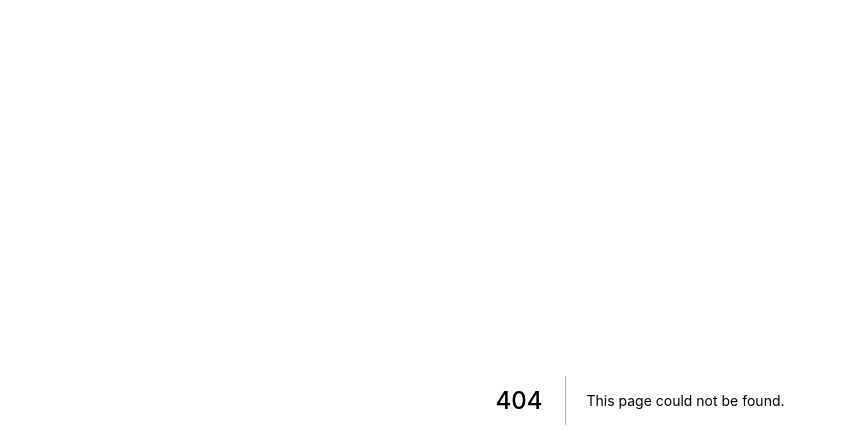
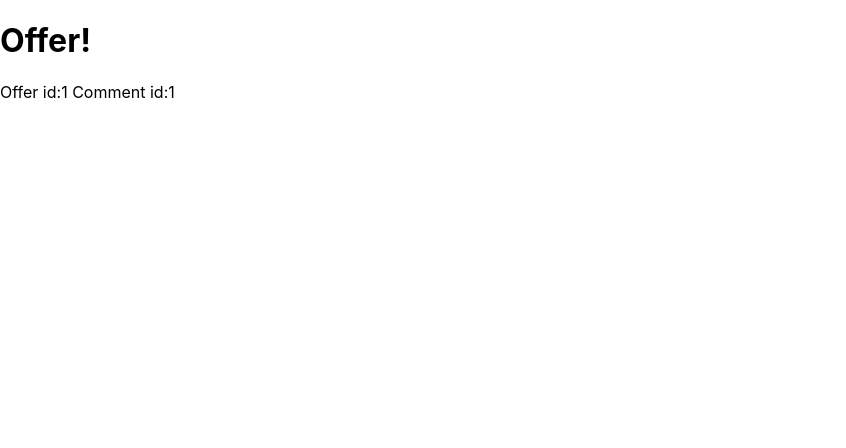
Before and after one commit to Misiorny/nextjs, a Next.js app: page /offers/1/1 in a window 1280 px wide. Before the commit this address had no page. Shown: the top 448 px of the page, without its empty margins (0-846 px from the left). Built offline with nearby package versions, Linux system fonts and the light colour scheme.

Commit message:
feat: initial commit and first files in app

```diff
--- a/pages/index.js
+++ b/src/pages/index.js
@@ -8,7 +8,7 @@ export default function Home() {
       <Head>
         <title>Create Next App</title>
         <meta name="description" content="Generated by create next app" />
-        <link rel="icon" href="/favicon.ico" />
+        <link rel="icon" href="/nextjs/public/favicon.ico" />
       </Head>
 
       <main className={styles.main}>
--- /dev/null
+++ b/src/pages/offers/[id]/[commentId].js
@@ -0,0 +1,16 @@
+import {useRouter} from 'next/router';
+
+function OfferComment(){
+  const router=useRouter();
+  console.log(router);
+  const {id, commentId}=router.query;
+
+  return(
+	  <div>
+		<h1>Offer!</h1>
+		<p>Offer id:{id} Comment id:{commentId}</p>
+	  </div>
+  )
+}
+
+export default OfferComment;
```
Also changed, not shown: src/pages/404.js (added, +9 -0 lines), src/pages/about.js (added, +9 -0 lines), src/pages/contact.js (added, +9 -0 lines), src/pages/offers/[id]/index.js (added, +16 -0 lines), src/pages/offers/index.js (added, +9 -0 lines), src/pages/_app.js (renamed from pages/_app.js), src/pages/api/hello.js (renamed from pages/api/hello.js), src/styles/Home.module.css (renamed from styles/Home.module.css), src/styles/globals.css (renamed from styles/globals.css).
